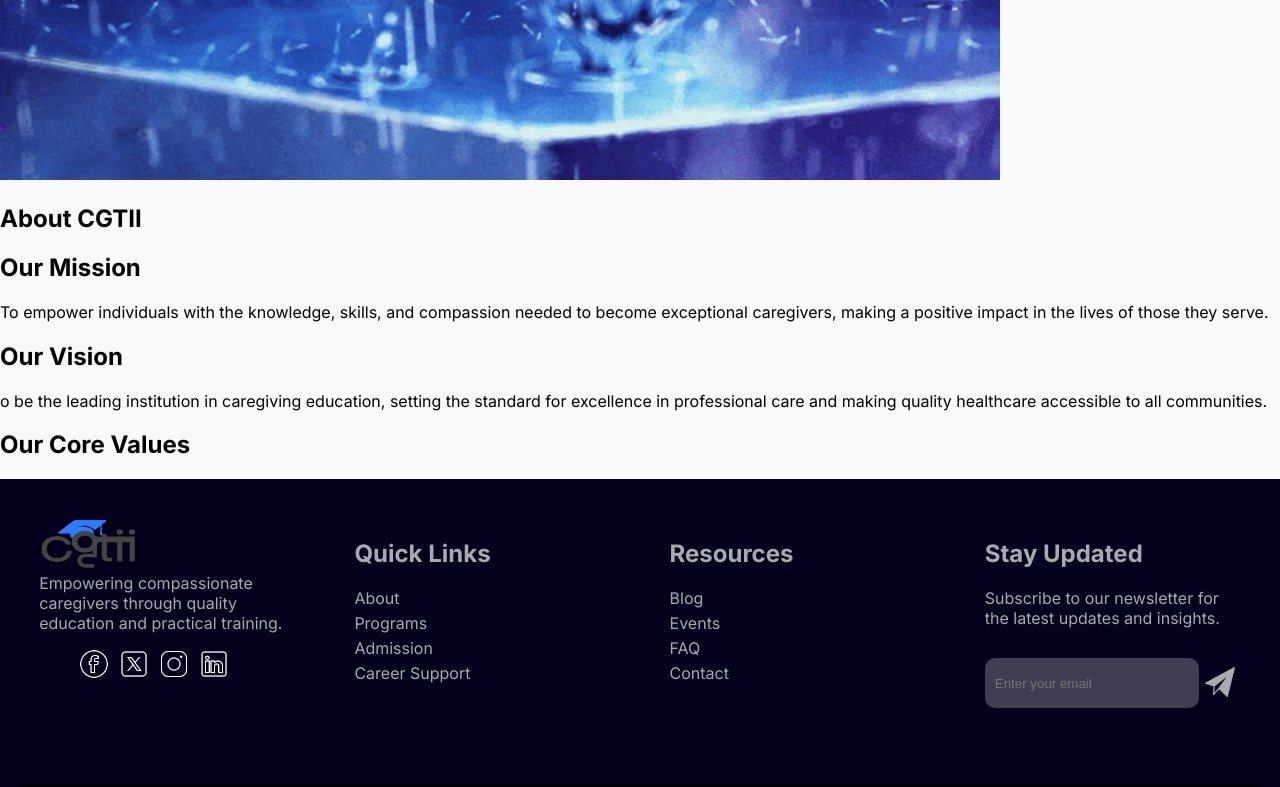
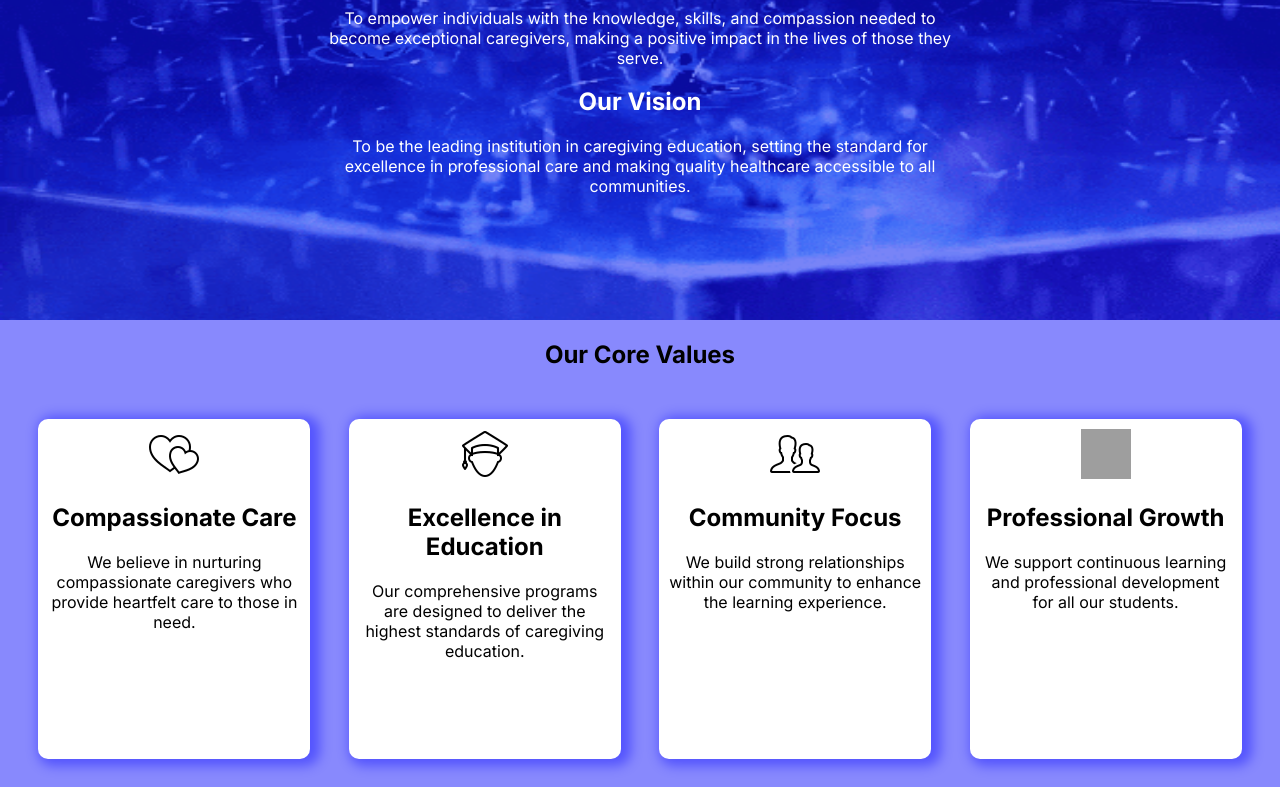
Before and after one commit to ObiKennedi/carti, a Next.js app: page /about in a window 1280 px wide. Shown: the part 320-1107 px from the top of the page. Built offline with nearby package versions, Linux system fonts and the light colour scheme; grey boxes are pictures that could not be loaded.

Commit message:
about page

```diff
--- a/app/(root)/about/globals.scss
+++ b/app/(root)/about/globals.scss
@@ -0,0 +1,49 @@
+#about {
+  width: 100%;
+  height: 100%;
+  margin: 0;
+  padding: 0;
+  background: #0000ff73;
+  > section:first-child {
+    margin: 15vh 0 0 0;
+    width: 100%;
+    height: fit-content;
+    padding: 0;
+    position: relative;
+    > img {
+      width: 100%;
+      height: 100%;
+      position: absolute;
+      z-index: -1;
+    }
+    > div {
+      width: 50%;
+      margin: auto;
+      padding: 20px;
+      height: 60vh;
+      text-align: center;
+      color: #ffffff;
+      @media (max-width: 900px) {
+        width: 90%;
+        height: 100%;
+      }
+      > h1 {
+        font-size: 3pc;
+      }
+    }
+  }
+  > section:last-child {
+    margin: 0;
+    padding: 0;
+    width: 100%;
+    height: 100%;
+    text-align: center;
+    > div {
+      display: flex;
+      padding: 30px 10px;
+      flex-wrap: wrap;
+      justify-content: space-evenly;
+      gap: 10px;
+    }
+  }
+}
--- a/app/(root)/about/page.tsx
+++ b/app/(root)/about/page.tsx
@@ -1,8 +1,12 @@
 import Image from "next/image";
+import "./globals.scss"
+import { ourValues } from "@/constants";
+import CoreValues from "@/component/core-values";
 
 const About = () => {
     return (
-        <section id="about">
+        <main id="about">
+            <section>
                 <Image
                     src={'/icons/about-background.gif'}
                     width={1000}
@@ -23,17 +27,28 @@ const About = () => {
                         <div>
                             <h2>Our Vision</h2>
                             <p>
-                            o be the leading institution in caregiving education, setting the
+                                To be the leading institution in caregiving education, setting the
                                 standard for excellence in professional care and making quality
                                 healthcare accessible to all communities.
                             </p>
                         </div>
                     </div>
-                <div>
-                    <h2>Our Core Values</h2>
-                </div>
                 </div>
             </section>
+            <section>
+                <h2>Our Core Values</h2>
+                <div>
+                    {ourValues.map((items) => (
+                        <CoreValues
+                            key={items.id}
+                            heading={items.heading}
+                            icons={items.icon}
+                            writeUp={items.writeUp}
+                        />
+                    ))}
+                </div>
+            </section>
+        </main>
     );
 };
 
--- a/component/core-values/globals.scss
+++ b/component/core-values/globals.scss
@@ -0,0 +1,13 @@
+.core-values{
+    width: 20%;
+    height: 40vh;
+    padding: 10px;
+    text-align: center;
+    background: #ffffff;
+    border-radius: 10px;
+    box-shadow: 5px 2px 12px 5px #0000ff63;
+    @media (max-width:900px) {
+        width: 87%;
+        height: 35vh;
+    }
+}
--- a/component/core-values/index.tsx
+++ b/component/core-values/index.tsx
@@ -0,0 +1,25 @@
+import Image from "next/image";
+import './globals.scss'
+
+declare type ValuesProps = {
+    icons: string;
+    heading: string;
+    writeUp: string;
+}
+
+const CoreValues = ({icons, heading, writeUp}:ValuesProps) =>{
+    return(
+        <div className="core-values">
+            <Image
+                src={icons}
+                width={50}
+                height={50}
+                alt={heading}
+            />
+            <h2>{heading}</h2>
+            <div>{writeUp}</div>
+        </div>
+    )
+}
+
+export default CoreValues
--- a/constants/index.ts
+++ b/constants/index.ts
@@ -3,7 +3,7 @@ export const NavLinks = [
     id: 1,
     name: "Programs",
     img: "/icons/programs.png",
-    href: "#programs",
+    href: "/programs",
   },
   {
     id: 2,
@@ -103,7 +103,7 @@ export const ourValues = [
     {
       id: 2,
       heading: "Excellence in Education",
-      icon: "/icons/education.png",
+      icon: "/icons/excellence-education.png",
       writeUp: "Our comprehensive programs are designed to deliver the highest standards of caregiving education."
     },
     {
```
Also changed, not shown: public/icons/excellence-education.png (renamed from public/icons/eduaction.png). Lines whose indentation alone changed are shown as unchanged.
